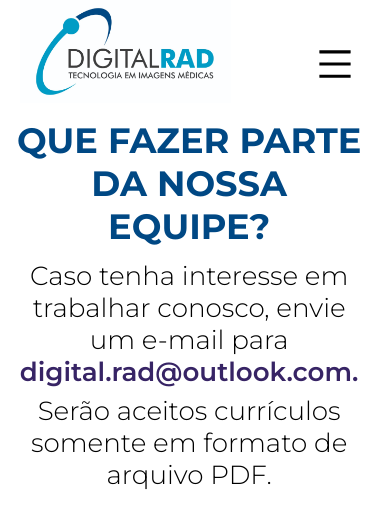
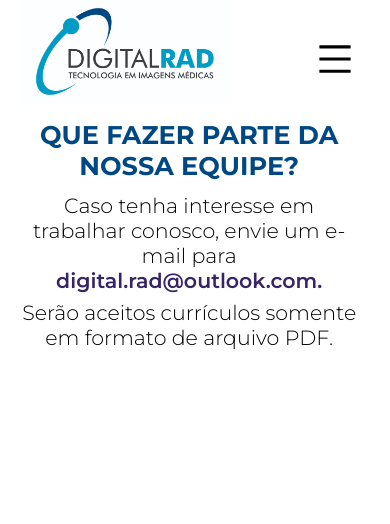
Before and after one commit to lmgaspa/paduan, a React (Create React App) app: page /trabalheconosco in a window 390 px wide. Shown: the top 524 px of the page. Built offline with nearby package versions, Linux system fonts and the light colour scheme.

Commit message:
versaofinal

```diff
--- a/src/layouts/layoutpages/trabalhe.module.css
+++ b/src/layouts/layoutpages/trabalhe.module.css
@@ -64,7 +64,11 @@
         justify-items: center;
         align-items: center;
         width: auto;
-        font-size: 1.4rem;
+        font-size: 1.1rem;
+    }
+
+    .containertrabalhe h1 {
+        font-size: 1.6rem;
     }
 
     .trabimage {
--- a/src/layouts/navbar.module.css
+++ b/src/layouts/navbar.module.css
@@ -207,7 +207,7 @@
 
     .invisivel {
         font-size: 250%;
-        margin-top: -4vh;
+        margin-top: -4.5vh;
         right: 9vw;
         display: flex;
         font-family: 'Montserrat', sans-serif;
```
